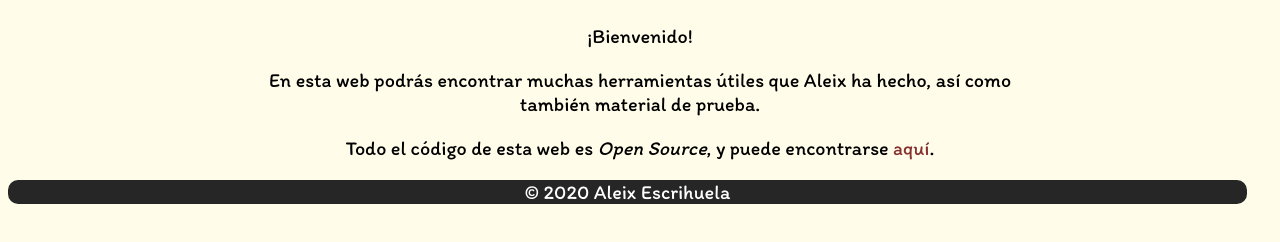
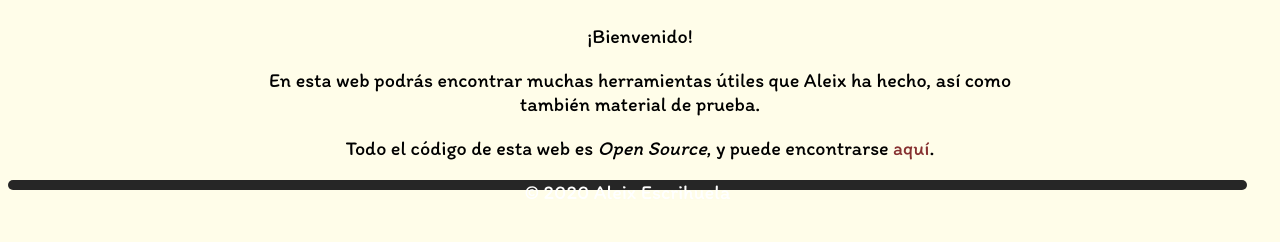
Before and after one commit to Tupiet/Aleix-Website, a plain HTML site: page index.html in a window 1280 px wide. Shown: the part 160-402 px from the top of the page. Drawn offline with Linux system fonts and the light colour scheme.

Commit message:
Update index.css

```diff
--- a/index.css
+++ b/index.css
@@ -49,6 +49,7 @@ body {
 }
 
 .footer {
+  height: 10px;
   left: 1%;
   width: 98%;
   bottom: 1%;
```
